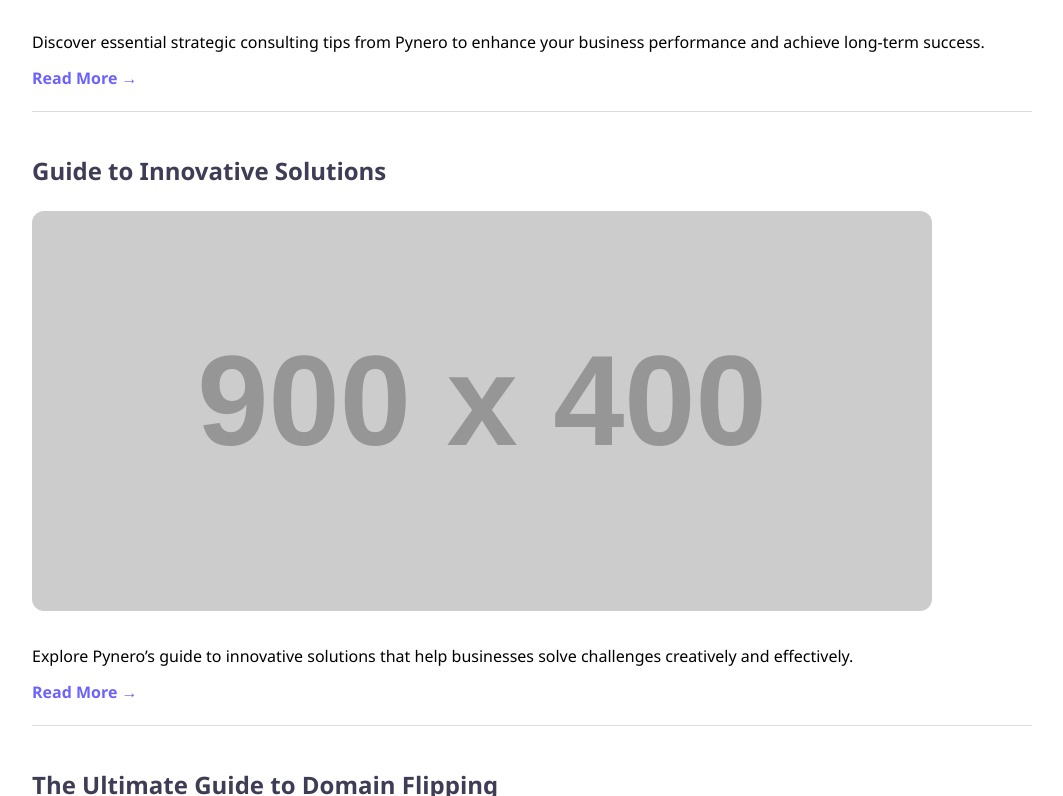
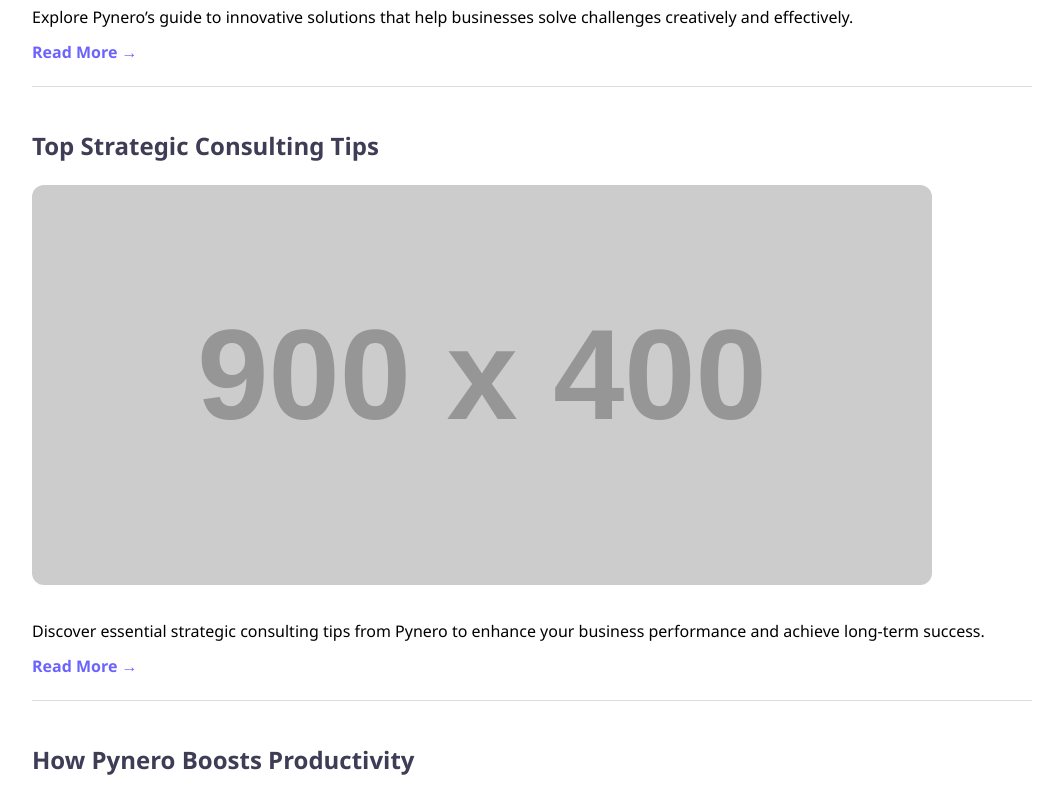
Before and after one commit to Stagy73/pynero.com, a plain HTML site: page blog/index.html in a window 1280 px wide. Shown: the part 1264-2060 px from the top of the page, without its empty margins (108-1171 px from the left). Drawn offline with Linux system fonts and the light colour scheme; placeholder pictures from the web are drawn by us.

Commit message:
Update index.html

```diff
--- a/blog/index.html
+++ b/blog/index.html
@@ -24,37 +24,57 @@
 
 <h1>Pynero Blog</h1>
 
-<!-- Post 1 -->
-<div class="post">
-  <h2>How Pynero Boosts Productivity</h2>
-  <img src="https://via.placeholder.com/900x400.png?text=Boost+Productivity" alt="Boosting Productivity with Pynero">
-  <p>Learn how Pynero's innovative solutions streamline workflows, automate repetitive tasks, and empower teams to focus on what matters most.</p>
-  <a href="how-pynero-boosts-productivity.html" class="read-more">Read More →</a>
-</div>
+<div id="blog-posts"></div>
 
-<!-- Post 2 -->
-<div class="post">
-  <h2>Top Strategic Consulting Tips</h2>
-  <img src="https://via.placeholder.com/900x400.png?text=Consulting+Tips" alt="Strategic Consulting Tips">
-  <p>Discover essential strategic consulting tips from Pynero to enhance your business performance and achieve long-term success.</p>
-  <a href="strategic-consulting-tips.html" class="read-more">Read More →</a>
-</div>
+<script>
+  // List of blog posts
+  const posts = [
+    {
+      title: "The Ultimate Guide to Domain Flipping",
+      img: "https://via.placeholder.com/900x400.png?text=Domain+Flipping",
+      alt: "Domain Flipping Guide",
+      summary: "Learn how to buy undervalued domains and sell them for a profit. Discover step-by-step strategies to start domain flipping in 2025.",
+      link: "Create domain-flipping-guide-how-to.html"
+    },
+    {
+      title: "Guide to Innovative Solutions",
+      img: "https://via.placeholder.com/900x400.png?text=Innovative+Solutions",
+      alt: "Innovative Solutions",
+      summary: "Explore Pynero’s guide to innovative solutions that help businesses solve challenges creatively and effectively.",
+      link: "innovative-solutions-guide.html"
+    },
+    {
+      title: "Top Strategic Consulting Tips",
+      img: "https://via.placeholder.com/900x400.png?text=Consulting+Tips",
+      alt: "Strategic Consulting Tips",
+      summary: "Discover essential strategic consulting tips from Pynero to enhance your business performance and achieve long-term success.",
+      link: "strategic-consulting-tips.html"
+    },
+    {
+      title: "How Pynero Boosts Productivity",
+      img: "https://via.placeholder.com/900x400.png?text=Boost+Productivity",
+      alt: "Boosting Productivity with Pynero",
+      summary: "Learn how Pynero's innovative solutions streamline workflows, automate repetitive tasks, and empower teams to focus on what matters most.",
+      link: "how-pynero-boosts-productivity.html"
+    }
+  ];
 
-<!-- Post 3 -->
-<div class="post">
-  <h2>Guide to Innovative Solutions</h2>
-  <img src="https://via.placeholder.com/900x400.png?text=Innovative+Solutions" alt="Innovative Solutions">
-  <p>Explore Pynero’s guide to innovative solutions that help businesses solve challenges creatively and effectively.</p>
-  <a href="innovative-solutions-guide.html" class="read-more">Read More →</a>
-</div>
+  // Reference to the container
+  const container = document.getElementById('blog-posts');
 
-<!-- Post 4: Domain Flipping -->
-<div class="post">
-  <h2>The Ultimate Guide to Domain Flipping</h2>
-  <img src="https://via.placeholder.com/900x400.png?text=Domain+Flipping" alt="Domain Flipping Guide">
-  <p>Learn how to buy undervalued domains and sell them for a profit. Discover step-by-step strategies to start domain flipping in 2025.</p>
-  <a href="Create domain-flipping-guide-how-to.html" class="read-more">Read More →</a>
-</div>
+  // Render posts dynamically (newest first)
+  posts.forEach(post => {
+    const div = document.createElement('div');
+    div.className = 'post';
+    div.innerHTML = `
+      <h2>${post.title}</h2>
+      <img src="${post.img}" alt="${post.alt}">
+      <p>${post.summary}</p>
+      <a href="${post.link}" class="read-more">Read More →</a>
+    `;
+    container.appendChild(div);
+  });
+</script>
 
 </body>
 </html>
```
